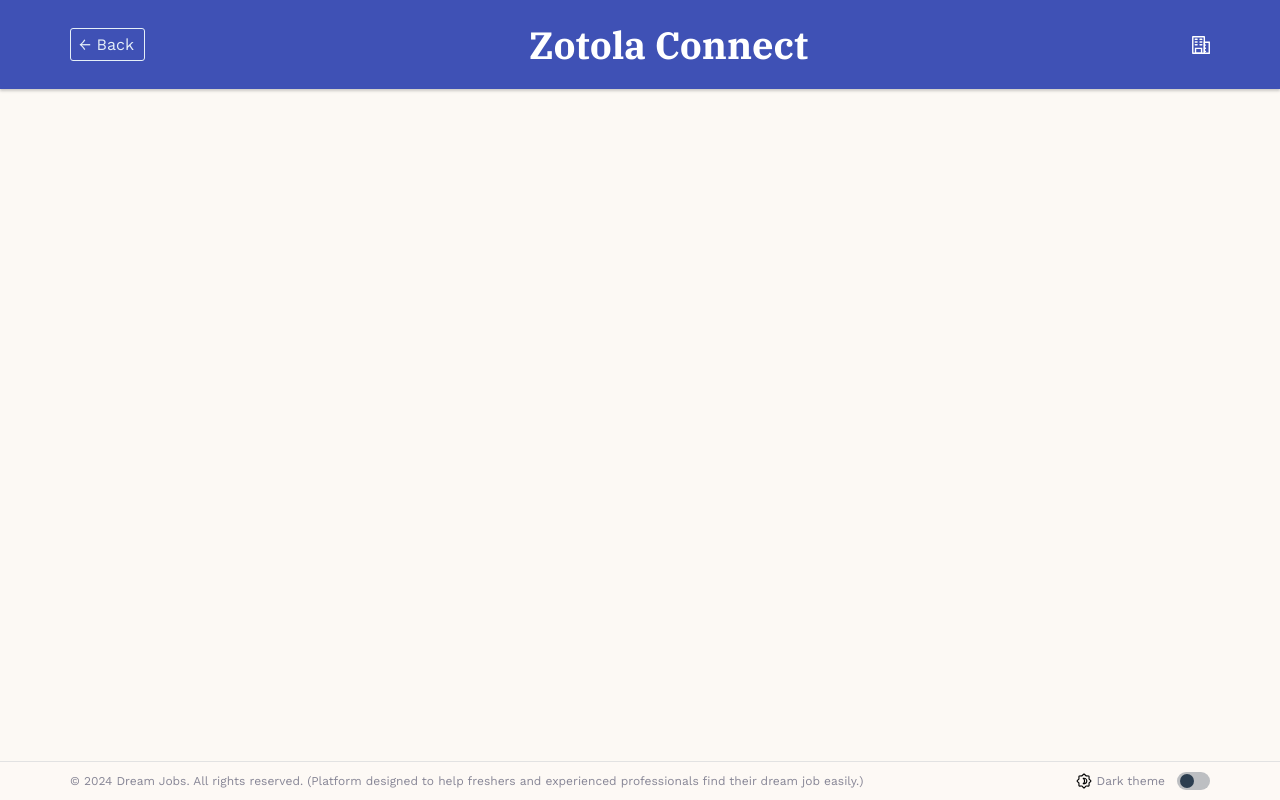
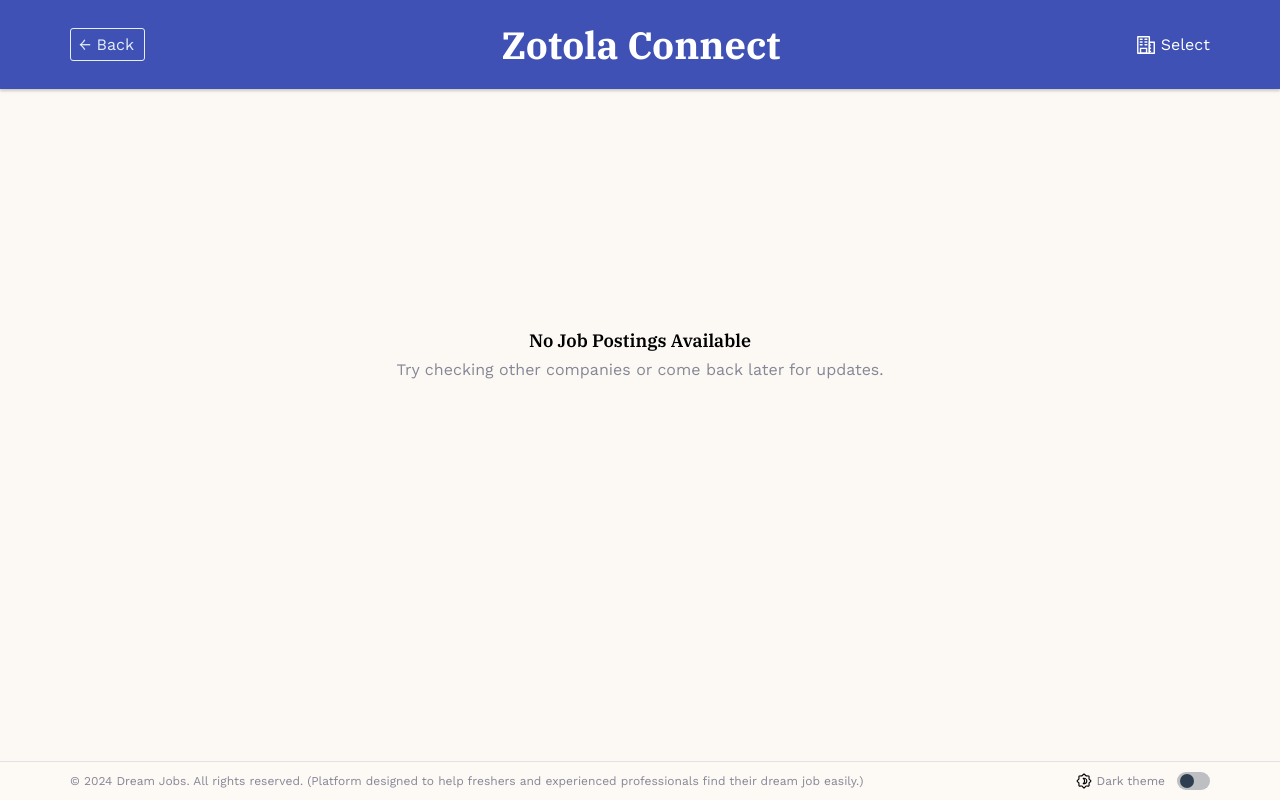
Before and after one commit to front-end-apps/zotola-connect, a React (Vite) app: page /contact-us in a window 1280 px wide. Built offline with nearby package versions, Linux system fonts and the light colour scheme.

Commit message:
feature added

```diff
--- a/src/App.tsx
+++ b/src/App.tsx
@@ -21,7 +21,7 @@ function App() {
       <HeaderWrapper />
       <Routes>
         <Route path="/" element={<WeAreHiring />} />
-        <Route path="/join-us" element={<JoinUs />} />
+        <Route path="/:company" element={<JoinUs />} />
       </Routes>
       <FooterWrapper/>
     </Router>
--- a/src/components/Header.tsx
+++ b/src/components/Header.tsx
@@ -1,6 +1,9 @@
 import '../styles/Header.scss';
 import { useState } from 'react';
 import companyIcon from '../assets/company.svg'
+import {
+  Link
+} from "react-router-dom";
 
 const Header = () => {
   const [currentCompany] = useState(localStorage.getItem('companyName'))
@@ -16,7 +19,7 @@ const Header = () => {
             Zotola Connect
             </h1>
             <div className='active-company'>
-              <img src={companyIcon} height="18" width="18" alt="" />{currentCompany}
+              <img src={companyIcon} height="18" width="18" alt="" />{currentCompany ?? <Link to="/"> Select </Link>}
             </div>
           </div>
         </div>
--- a/src/components/WeAreHiring.tsx
+++ b/src/components/WeAreHiring.tsx
@@ -1,14 +1,21 @@
-import { useState } from "react";
+import { useState, useEffect } from "react";
 import "../styles/WeAreHiring.scss";
 import illustration from "../assets/image-illustration.png";
 import ThemeToggle from "./ThemeToggle";
-import CompanyList from '../components/CompanyList'
+import CompanyList from '../components/CompanyList';
+import { useNavigate } from 'react-router-dom';
 
 const WeAreHiring = () => {
   const [companySelected, setCompanySelected] = useState(false);
+  const navigate = useNavigate();
   const handleOnSelect = (value: boolean)=>{
     setCompanySelected(value)
   }
+  useEffect(() => {
+    if (companySelected) {
+      navigate(`/work-with-${localStorage.getItem('companyName')}`);
+    }
+  }, [companySelected, navigate]);
   return (
     <>
       <div className="we-are-hiring">
@@ -24,10 +31,9 @@ const WeAreHiring = () => {
             Explore exciting career opportunities on our innovative platform.
           </label>
           {companySelected ? (
-            <a href="/join-us" className="explore-button">
-              explore opportunities
-              <div>→</div>
-            </a>
+            <div className="explore-button">
+              Redirecting...
+            </div>
           ) : (
            <CompanyList is_selected={handleOnSelect}/>
           )}
--- a/src/styles/Header.scss
+++ b/src/styles/Header.scss
@@ -7,6 +7,13 @@ header {
     align-items: center;
     gap: 6px;
     text-transform: capitalize;
+    a{
+      text-decoration: none;
+      color: inherit;
+      &:hover{
+        text-decoration: underline;
+      }
+    }
   }
   .total-jobs {
     background: var(--primary-color);
```
Also changed, not shown: 5 other files (tests, documents, lock files or other folders).
